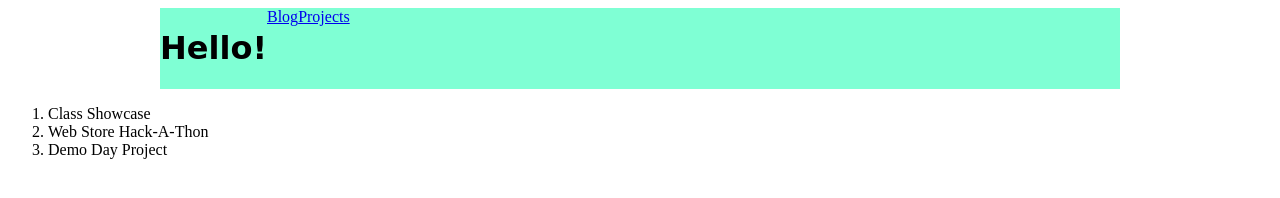
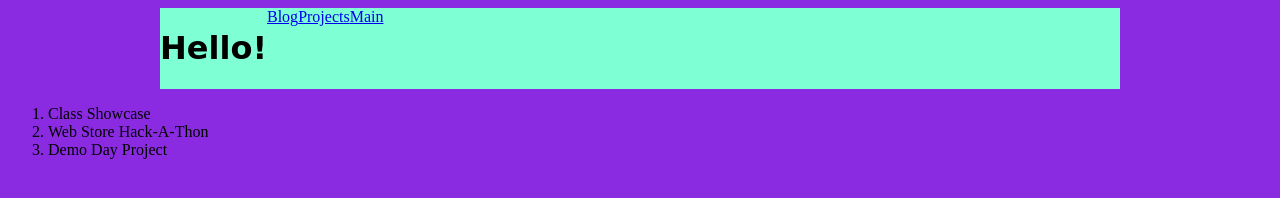
Before and after one commit to Eduk8edlady/CyberUp, a plain HTML site: page projects/index.html in a window 1280 px wide. Drawn offline with Linux system fonts and the light colour scheme.

Commit message:
css reply

```diff
--- a/projects/css/style.css
+++ b/projects/css/style.css
@@ -1,5 +1,5 @@
 body{
-    background-color: unset;
+    background-color: blueviolet;
 
 }
 
--- a/projects/index.html
+++ b/projects/index.html
@@ -13,6 +13,7 @@
                 <h1>Hello!</h1>
                 <a href="\blog\index.html">Blog</a>
                 <a href="\projects\index.html">Projects</a>
+                <a href="index.html">Main</a>
 </div>
 
 
```
Also changed, not shown: blog/index.html (+2 -1 lines), index.html (+1 -1 lines).
